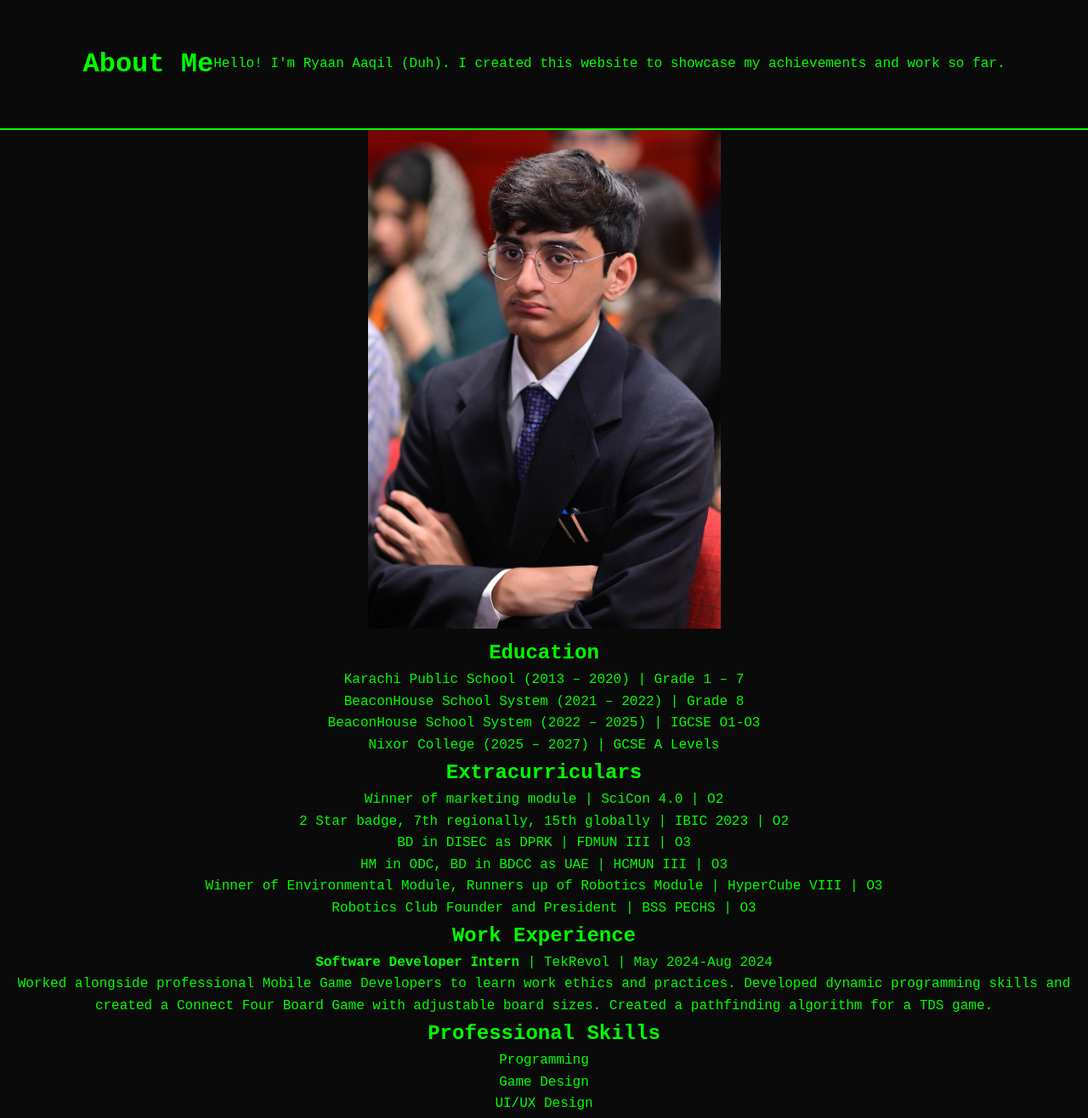
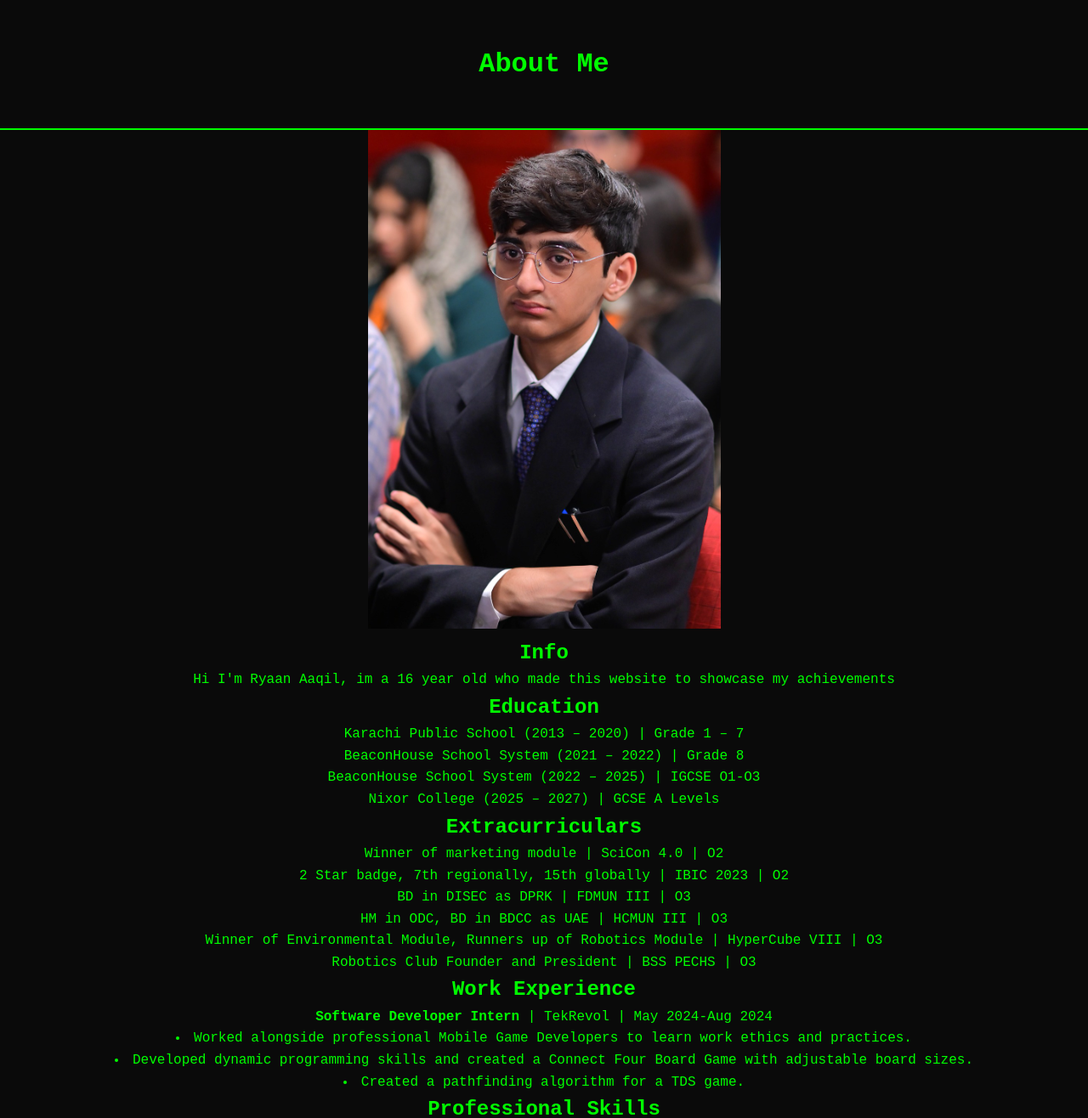
Before and after one commit to UltimaCodes/Portfolio, a plain HTML site: page about.html in a window 1280 px wide. Shown: the top 1316 px of the page at 85% size. Drawn offline with Linux system fonts and the light colour scheme.

Commit message:
Update about.html

```diff
--- a/about.html
+++ b/about.html
@@ -9,9 +9,6 @@
 <body>
     <header class="header">
         <h1>About Me</h1>
-        <br />
-        <p>Hello! I'm Ryaan Aaqil (Duh).
-        I created this website to showcase my achievements and work so far.</p>
     </header>
 
     <section class="about-container">
@@ -20,6 +17,12 @@
         </div>
 
         <div class="about-details">
+
+            <h2>Info</h2>
+            <ul>
+                <p>Hi I'm Ryaan Aaqil, im a 16 year old who made this website to showcase my achievements</p>
+            </ul>
+
             <h2>Education</h2>
             <p>Karachi Public School (2013 – 2020) | Grade 1 – 7</p>
             <p>BeaconHouse School System (2021 – 2022) | Grade 8</p>
@@ -38,9 +41,9 @@
 
             <h2>Work Experience</h2>
             <p><strong>Software Developer Intern</strong> | TekRevol | May 2024-Aug 2024</p>
-            <p>Worked alongside professional Mobile Game Developers to learn work ethics and practices.
-            Developed dynamic programming skills and created a Connect Four Board Game with adjustable board sizes.
-            Created a pathfinding algorithm for a TDS game.</p>
+                <li>Worked alongside professional Mobile Game Developers to learn work ethics and practices.</li>
+                <li>Developed dynamic programming skills and created a Connect Four Board Game with adjustable board sizes.</li>
+                <li>Created a pathfinding algorithm for a TDS game.</li>
 
             <h2>Professional Skills</h2>
             <ul>
```
